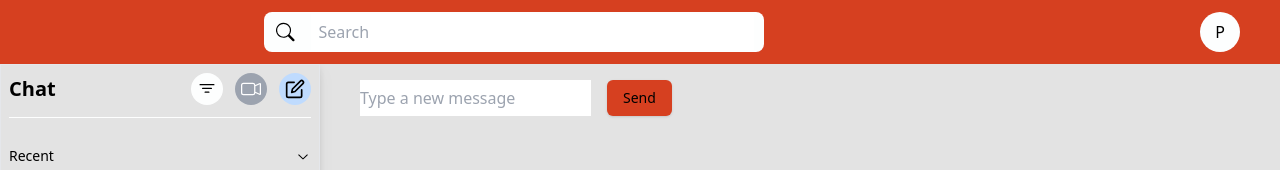
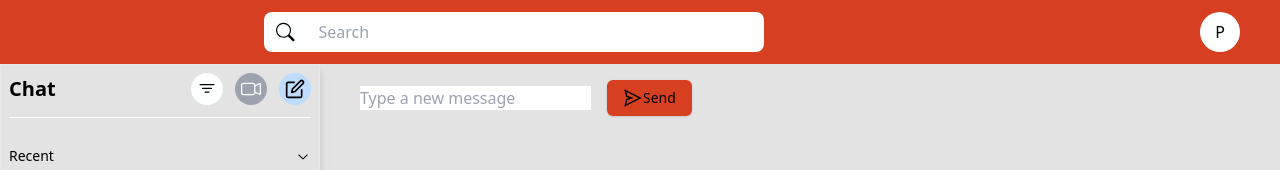
Before and after one commit to Anjaan-g/teams-clone, a React (Vite) app: page / in a window 1280 px wide. Both pictures are taken after a click on the button "Create New Thread". Shown: the top 170 px of the page. Built offline with nearby package versions, Linux system fonts and the light colour scheme.

Commit message:
reply button fixed

```diff
--- a/src/components/Chat/Chat.tsx
+++ b/src/components/Chat/Chat.tsx
@@ -6,6 +6,7 @@ import { Label } from "../shared/ui/label/Label";
 import { AiOutlineSend } from "react-icons/ai";
 import { useForm, Controller } from "react-hook-form";
 import { FiUser, FiEdit } from "react-icons/fi";
+import { MdReply } from "react-icons/md";
 import { Card, CardContent } from "../shared/ui/card/Card";
 import classNames from "classnames";
 
@@ -58,6 +59,7 @@ export const Chat = () => {
             );
             setChats(updatedChats);
             setReplyingTo(null);
+            reset()
         }
     };
 
@@ -117,6 +119,7 @@ export const Chat = () => {
                                                     onSubmit={handleSubmit(
                                                         handleReplySubmit,
                                                     )}
+                                                    className="flex items-center justify-start w-full"
                                                 >
                                                     <Controller
                                                         name="replyText"
@@ -134,18 +137,21 @@ export const Chat = () => {
                                                     <Button
                                                         variant="ghost"
                                                         type="submit"
-                                                        className="reply-Button bg-none"
+                                                        className="reply-Button bg-none "
                                                     >
-                                                        Reply
+                                                        <AiOutlineSend size={20}/>   Reply
                                                     </Button>
                                                 </form>
                                             </div>
                                         )}
                                     </CardContent>
                                     <Button
+                                        variant="link"
                                         onClick={() => handleReply(chat.id)}
+                                        className="text-black"
                                     >
-                                        Reply
+                                        <MdReply size={20}/>
+                                      Reply
                                     </Button>
                                 </Card>
                             </div>
@@ -158,14 +164,13 @@ export const Chat = () => {
                             onClick={handleCreateThread}
                             className="flex justify-start gap-1.5 text-white"
                         >
-                            {" "}
                             <FiEdit size={20} /> Create New Thread
                         </Button>
                     )}
                     {creatingThread && (
                         <form
                             onSubmit={handleSubmit(handleCreateThreadSubmit)}
-                            className="flex justify-start gap-1.5"
+                            className="flex justify-start items-center gap-1.5"
                         >
                             <Controller
                                 name="threadText"
@@ -180,7 +185,7 @@ export const Chat = () => {
                                     />
                                 )}
                             />
-                            <Button type="submit">Send</Button>
+                            <Button type="submit"><AiOutlineSend size={20}/> Send</Button>
                         </form>
                     )}
                 </div>
```
